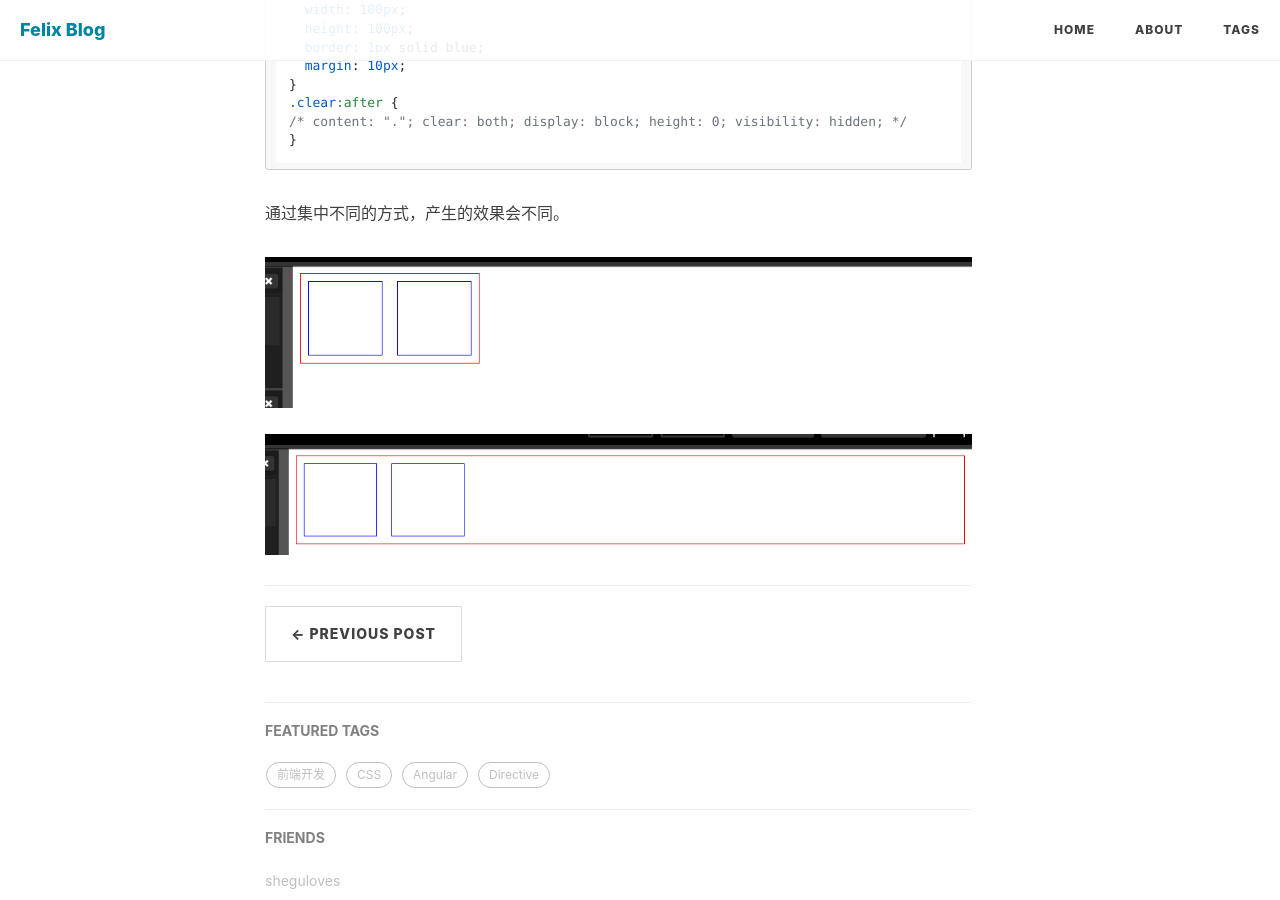
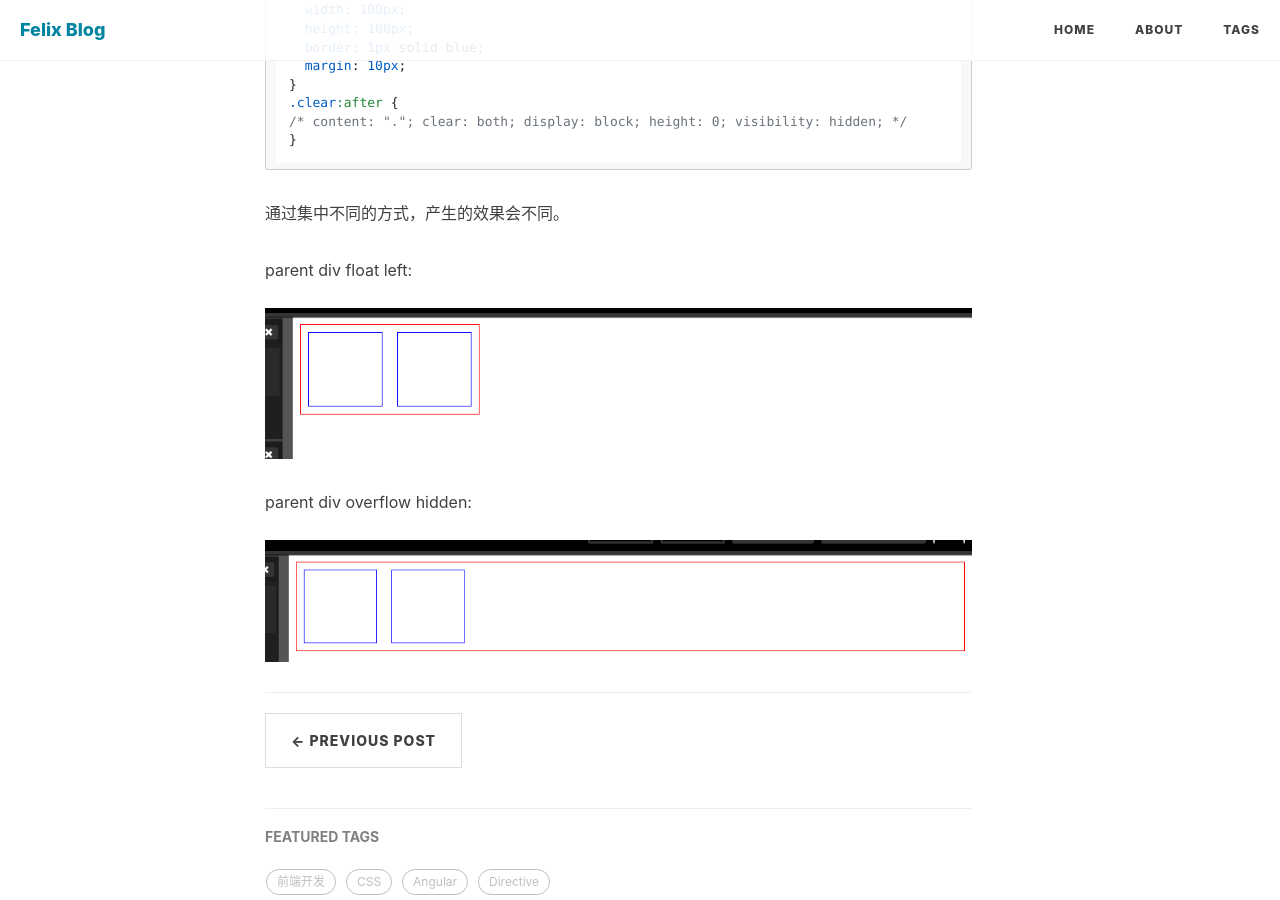
Before and after one commit to sheguloves/blog, a Jekyll site: the page built from _posts/2016-05-08-CSS-Notes.md, in a window 1280 px wide and 900 px high, scrolled down 1972 px. Built offline with Jekyll 4.4.1, drawn with Linux system fonts in a browser that asks for light colours; nearby versions of some CDN libraries; comment, search, counter and statistics services are not loaded.

Commit message:
udpate image title

````diff
--- a/_posts/2016-05-08-CSS-Notes.md
+++ b/_posts/2016-05-08-CSS-Notes.md
@@ -67,5 +67,8 @@ tags:
 ```
 通过集中不同的方式，产生的效果会不同。
 
+parent div float left:
 ![parent div float left](/img/css-notes/float-left.png "Parent div float left")
+
+parent div overflow hidden:
 ![parent div overflow hidden](/img/css-notes/overflow-hidden.png "Parent div overflow hidden")
````
